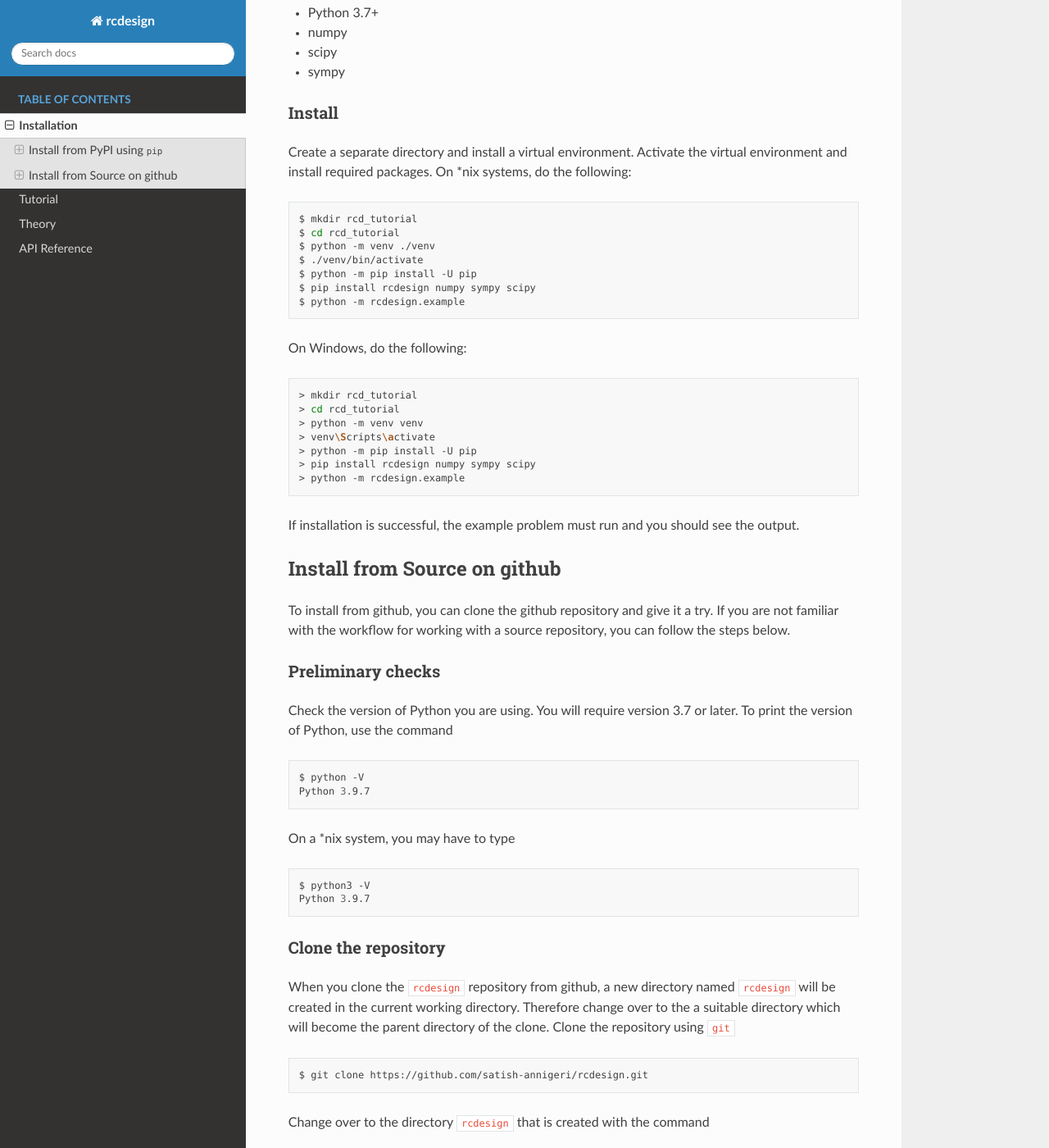
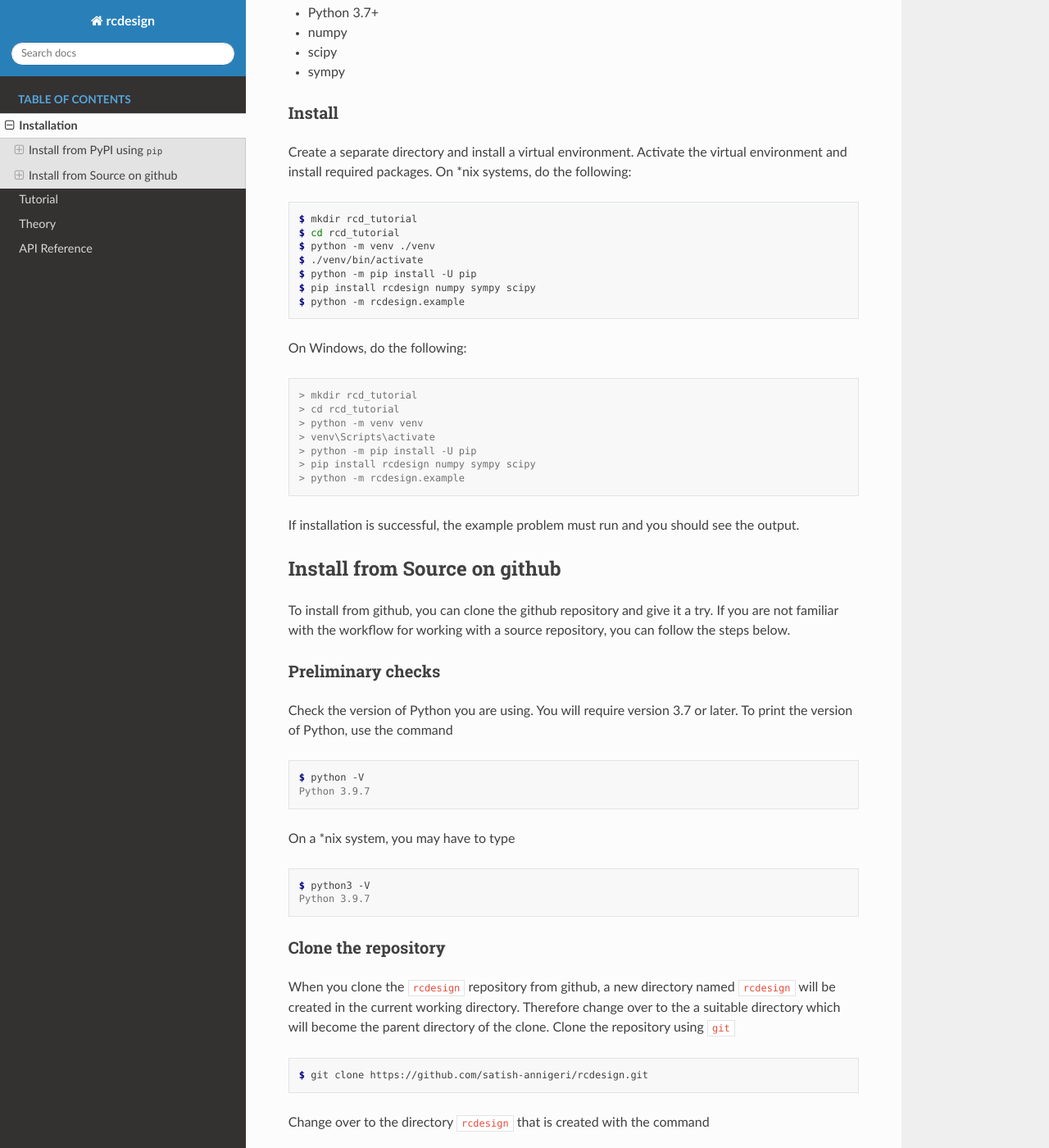
Before and after one commit to satish-annigeri/rcdesign, a Sphinx documentation site: the page built from docs/source/installation.md, in a window 1280 px wide and 1400 px high, scrolled down 262 px. Shown: the whole window at 82% size. Built offline with Sphinx 7.4.7 and the Read the Docs theme 2.0.0, drawn with Linux system fonts in a browser that asks for light colours; some of the changed text lies outside the part shown.

Commit message:
Updated installation.md and .dccache

````diff
--- a/docs/source/installation.md
+++ b/docs/source/installation.md
@@ -8,7 +8,7 @@
 
 ### Install
 Create a separate directory and install a virtual environment. Activate the virtual environment and install required packages. On *nix systems, do the following:
-```bash
+``` console
 $ mkdir rcd_tutorial
 $ cd rcd_tutorial
 $ python -m venv ./venv
@@ -19,7 +19,7 @@ $ python -m rcdesign.example
 ```
 
 On Windows, do the following:
-```bash
+``` console
 > mkdir rcd_tutorial
 > cd rcd_tutorial
 > python -m venv venv
@@ -36,68 +36,68 @@ To install from github, you can clone the github repository and give it a try. I
 
 ### Preliminary checks
 Check the version of Python you are using. You will require version 3.7 or later. To print the version of Python, use the command
-```bash
+``` console
 $ python -V
 Python 3.9.7
 ```
 On a *nix system, you may have to type
-```bash
+``` console
 $ python3 -V
 Python 3.9.7
 ```
 
 ### Clone the repository
 When you clone the `rcdesign` repository from github, a new directory named `rcdesign` will be created in the current working directory. Therefore change over to the a suitable directory which will become the parent directory of the clone. Clone the repository using `git`
-```bash
+``` console
 $ git clone https://github.com/satish-annigeri/rcdesign.git
 ```
 
 Change over to the directory `rcdesign` that is created with the command
-```bash
+``` console
 $ cd rcdesign
 ```
 List the directory contents and verify the directory structure.
 
 ### Create a virtual environment
 Create a virtual environment inside the `rcdesign` directory with the following command
-```bash
+``` console
 $ python -m venv env
 ```
 Activate the virtual environment with the command
-```bash
+``` console
 $ source env/bin/activate
 (env) $_
 ```
 
 If you are using Windows operating system, the command is
-```bash
+``` console
 > env\Scripts\activate
 (env) >_
 ```
 Update `pip` with the command
-```bash
+``` console
 (env) $ python -m pip install -U pip
 ```
 ### Install required packages
 Install required packages into the virtual environment with `pip`
-```bash
+``` console
 (env) $ pip install -r requirements.txt
 ```
 ### Run tests
 Install additional packages required to run tests.
-```bash
+``` console
 (env) pip install pytest pytest-cov nox
 ```
 Run the tests with `pytest`
-```bash
+``` console
 (env) $ pytest tests
 ```
 Check code coverage.
-```bash
+``` console
 (env) $ pytest --cov=rcdesign tests/
 ```
 You can also use `nox` to run the tests.
-```bash
+``` console
 (env) $ nox
 ```
 When you are done using the virtual environment, you can deactivate with the command `deactivate` at the command prompt in all operating systems.
````
Also changed, not shown: 1 other file.
